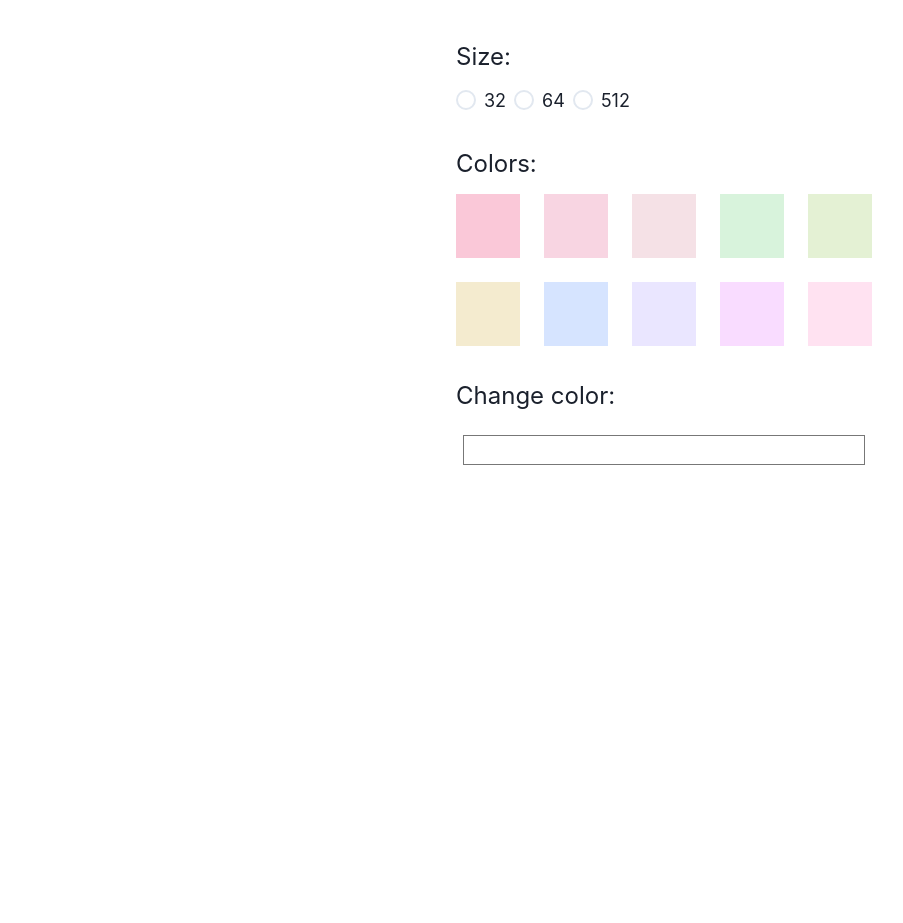
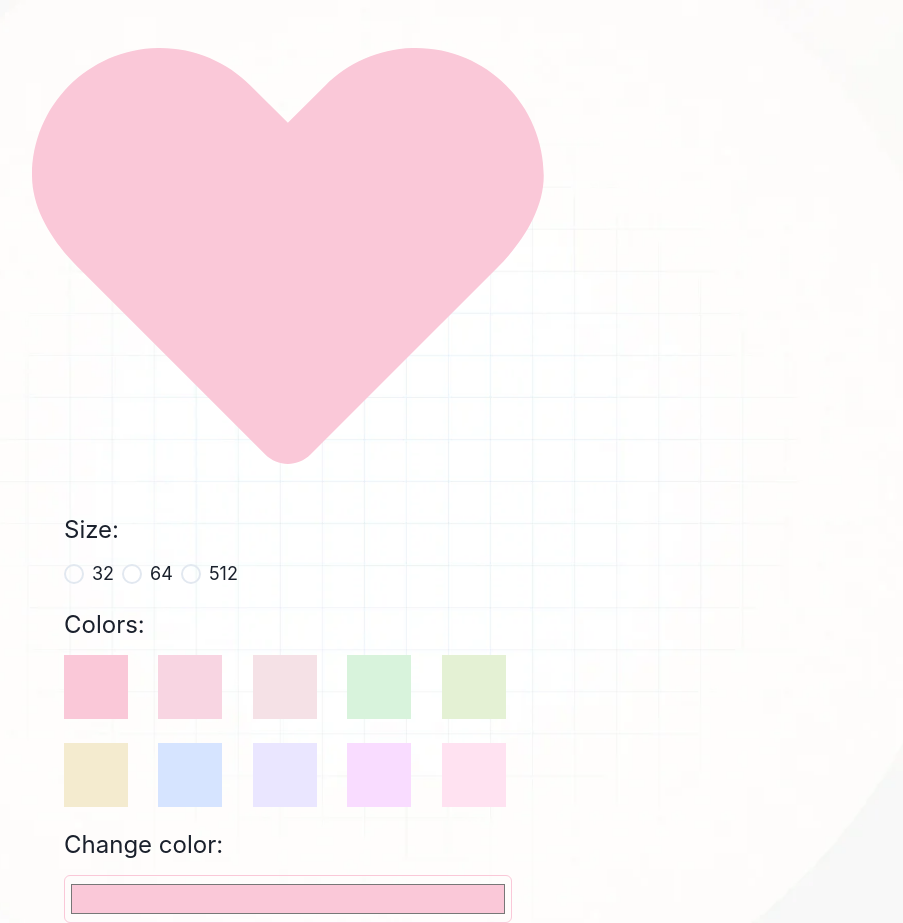
Before and after one commit to alimukhtar53/swatchr, a React (Vite) app: page / in a window 1280 px wide. Shown: the whole page, without its empty margins (352-1255 px from the left). Before the commit the page ends 800 px from the top, so only its background shows below. Built offline with nearby package versions, Linux system fonts and the light colour scheme.

Commit message:
Change layout of homepage

```diff
--- a/src/App.tsx
+++ b/src/App.tsx
@@ -1,13 +1,13 @@
 import { useState } from "react";
 import SvgData from "./components/SvgData";
-import { Container, Flex, HStack, VStack } from "@chakra-ui/react";
+import { Box, Container, Flex, VStack } from "@chakra-ui/react";
 import Swatches from "./components/Swatches";
 import ColorInput from "./components/ColorInput";
 import Size from "./components/Size";
 import colorPalette from "./services/color-palette";
 
 function App() {
-  const [color, setColor] = useState("#FFFFFF");
+  const [color, setColor] = useState("#FAC8D8");
   const [size, setSize] = useState(512);
 
   const onColorChangeHandler = (e: React.ChangeEvent<HTMLInputElement>) => {
@@ -30,16 +30,17 @@ function App() {
   return (
     <VStack className="container">
       <Container maxW="1200px">
-        <Flex justifyContent={"space-between"} alignItems={"center"}>
-          <HStack
+        <Box alignItems={"center"}>
+          <Flex
             maxW={"512px"}
-            minW={"512px"}
+            height={"512px"}
             justifyContent={"center"}
             alignItems={"center"}
+            margin={"auto"}
           >
-            <SvgData color={color} width={size} height={size}></SvgData>
-          </HStack>
-          <VStack gap={8}>
+            <SvgData color={color} width={size} height={size} />
+          </Flex>
+          <Flex w={"md"} gap={5} flexDirection={"column"} margin={"auto"}>
             <Size onSizeSelect={onSizeSelectHandler} />
             <Swatches
               colorPalette={colorPalette}
@@ -49,8 +50,8 @@ function App() {
               color={color}
               onColorChangeHandler={onColorChangeHandler}
             />
-          </VStack>
-        </Flex>
+          </Flex>
+        </Box>
       </Container>
     </VStack>
   );
--- a/src/components/ColorInput.tsx
+++ b/src/components/ColorInput.tsx
@@ -7,7 +7,7 @@ interface Props {
 
 const ColorInput = ({ color, onColorChangeHandler }: Props) => {
   return (
-    <Box width={"full"}>
+    <div>
       <Text fontSize={"2xl"} pb={3}>
         Change color:
       </Text>
@@ -20,7 +20,7 @@ const ColorInput = ({ color, onColorChangeHandler }: Props) => {
         value={color}
         onChange={onColorChangeHandler}
       />
-    </Box>
+    </div>
   );
 };
 
--- a/src/components/Size.tsx
+++ b/src/components/Size.tsx
@@ -6,7 +6,7 @@ interface Props {
 
 const Size = ({ onSizeSelect }: Props) => {
   return (
-    <Box width={"full"}>
+    <div>
       <Text textAlign={"left"} fontSize={"2xl"} pb={3}>
         Size:
       </Text>
@@ -23,7 +23,7 @@ const Size = ({ onSizeSelect }: Props) => {
           </Radio>
         </Stack>
       </RadioGroup>
-    </Box>
+    </div>
   );
 };
 
--- a/src/index.css
+++ b/src/index.css
@@ -0,0 +1,5 @@
+body {
+  background-image: url("./assets/background-grid.webp") !important;
+  background-repeat: no-repeat !important;
+  background-size: cover !important;
+}
```
Also changed, not shown: src/assets/background-grid.webp (added).
